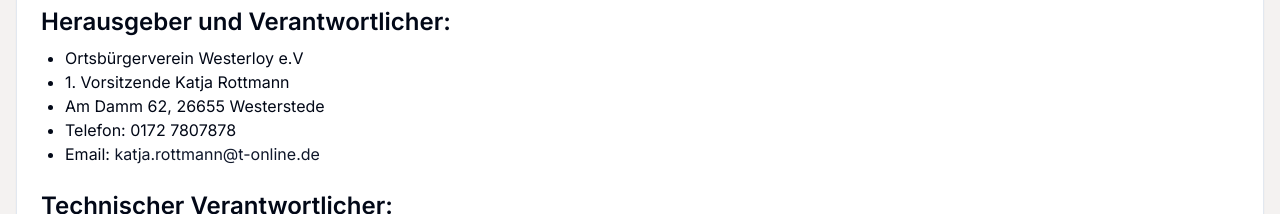
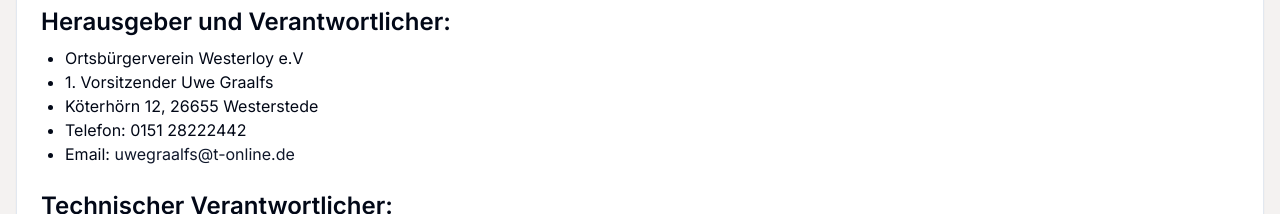
Before and after one commit to Pudl0/westerloy, a Next.js app: page /rechtliches/impressum in a window 1280 px wide. Shown: the part 263-477 px from the top of the page. Built offline with nearby package versions, Linux system fonts and the light colour scheme.

Commit message:
updating imprint

```diff
--- a/src/app/rechtliches/impressum/page.tsx
+++ b/src/app/rechtliches/impressum/page.tsx
@@ -17,13 +17,13 @@ export default function LegalNotice() {
                 <h2 className="mb-2 text-2xl font-semibold">Herausgeber und Verantwortlicher:</h2>
                 <ul className="list-disc pl-6">
                   <li>Ortsbürgerverein Westerloy e.V</li>
-                  <li>1. Vorsitzende Katja Rottmann</li>
-                  <li>Am Damm 62, 26655 Westerstede</li>
-                  <li>Telefon: 0172 7807878</li>
+                  <li>1. Vorsitzender Uwe Graalfs</li>
+                  <li>Köterhörn 12, 26655 Westerstede</li>
+                  <li>Telefon: 0151 28222442</li>
                   <li>
                     Email:{' '}
-                    <a href="mailto:katja.rottmann@t-online.de" className="text-primary hover:underline">
-                      katja.rottmann@t-online.de
+                    <a href="mailto:uwegraalfs@t-online.de" className="text-primary hover:underline">
+                      uwegraalfs@t-online.de
                     </a>
                   </li>
                 </ul>
```
Also changed, not shown: 1 other file (tests, documents, lock files or other folders).
